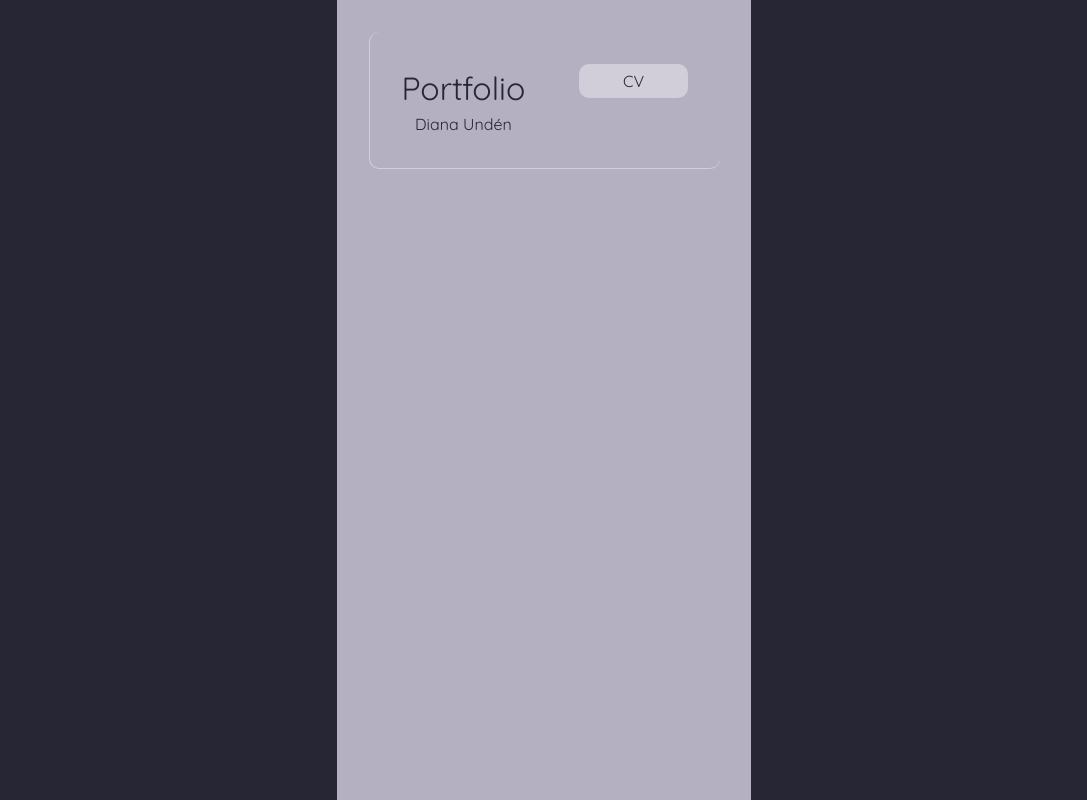
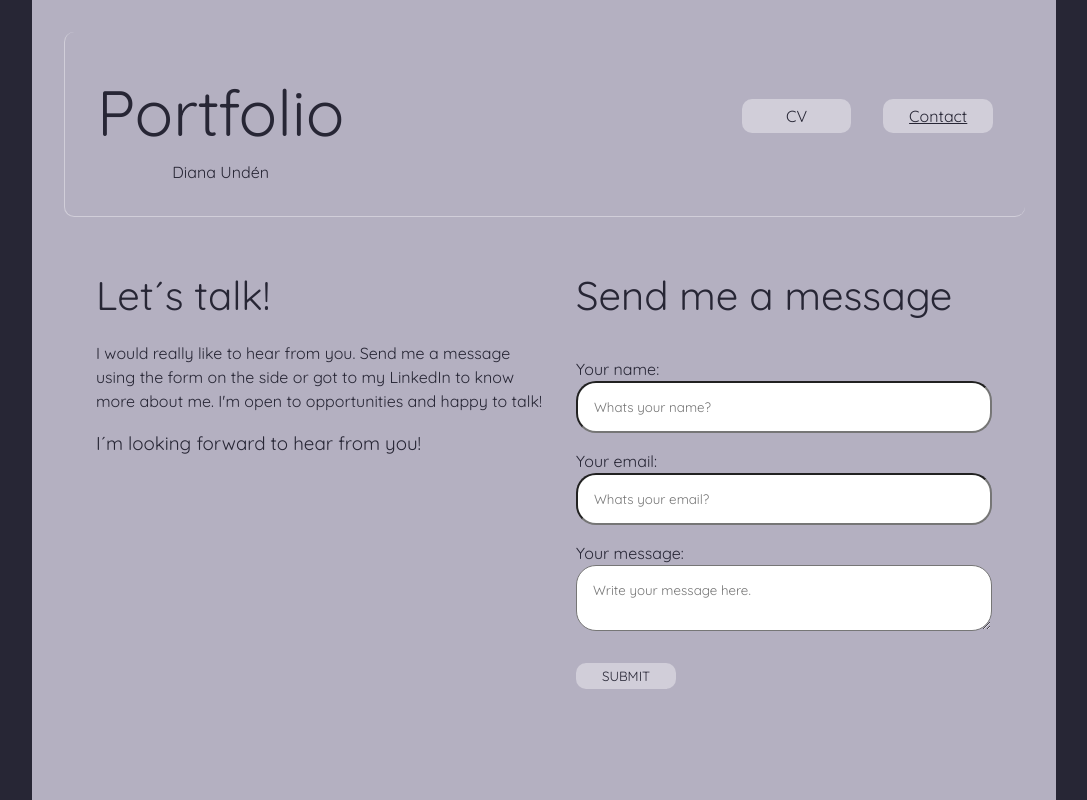
Before and after one commit to Vardagsbruket/portfolio, a React (Vite) app: page /contact in a window 1280 px wide. Shown: the top 800 px of the page, without its empty margins (96-1183 px from the left). Built offline with nearby package versions, Linux system fonts and the light colour scheme.

Commit message:
add form and contact page

```diff
--- /dev/null
+++ b/src/components/Contact.css
@@ -0,0 +1,38 @@
+.form-container {
+  width: 100%;
+  text-align: left;
+  display: flex;
+  flex-direction: column;
+  gap: 1rem;
+}
+.form {
+  display: flex;
+  flex-direction: column;
+  width: 100%;
+  gap: 1rem;
+}
+label {
+  display: flex;
+  flex-direction: column;
+}
+input,
+textarea {
+  padding: 1rem;
+  border-radius: 20px;
+  font-family: "Quicksand", sans-serif;
+}
+button {
+  width: 100px;
+  border-radius: 10px;
+  padding: 0.3rem;
+  background-color: #d1ced9;
+  text-decoration: none;
+  color: #272635;
+  font-weight: 700;
+  border: none;
+  font-family: "Quicksand", sans-serif;
+}
+button:hover {
+  background-color: #272635;
+  color: #d1ced9;
+}
--- /dev/null
+++ b/src/components/ContactForm.jsx
@@ -0,0 +1,44 @@
+import "./Contact.css";
+export const ContactForm = () => {
+  return (
+    <div className="form-container">
+      <h2>Send me a message</h2>
+      <form
+        name="contact"
+        netlify
+        data-netlify-honeypot="bot-field"
+        className="form"
+      >
+        <label>
+          Your name:
+          <input
+            type="text"
+            name="name"
+            placeholder="Whats your name?"
+            required
+          />
+        </label>
+        <label>
+          Your email:
+          <input
+            type="email"
+            name="email"
+            placeholder="Whats your email?"
+            required
+          />
+        </label>
+        <label>
+          Your message:
+          <textarea
+            name="message"
+            placeholder="Write your message here."
+            required
+          ></textarea>
+        </label>
+        <div data-netlify-recaptcha="true"></div>
+        <button type="submit">SUBMIT</button>
+        <input type="hidden" name="form-name" value="contact" />
+      </form>
+    </div>
+  );
+};
--- a/src/components/Footer.jsx
+++ b/src/components/Footer.jsx
@@ -5,7 +5,7 @@ export const Footer = () => {
   return (
     <div className="footer">
       <h3>Contact me</h3>
-      <p>Email: diana.unden@gmail.com</p>
+
       <p>
         Github:{" "}
         <Link to="https://github.com/Vardagsbruket" className="links">
--- a/src/components/Header.css
+++ b/src/components/Header.css
@@ -2,6 +2,7 @@
   display: flex;
   flex-wrap: wrap;
   justify-content: space-between;
+  align-items: center;
   border-bottom: 1px solid #d1ced9;
   border-left: 1px solid #d1ced9;
   border-radius: 10px;
@@ -25,11 +26,20 @@
   border-radius: 10px;
   padding: 0.3rem;
   background-color: #d1ced9;
+  color: #272635;
+}
+.nav-li:hover {
+  background-color: #272635;
+  color: #d1ced9;
 }
 .button-header {
   text-decoration: none;
+  font-weight: 700;
   color: #272635;
-  font-weight: 700;
+}
+.button-header:hover {
+  background-color: #272635;
+  color: #d1ced9;
 }
 
 .nav-li .active {
--- a/src/components/Header.jsx
+++ b/src/components/Header.jsx
@@ -18,6 +18,11 @@ export const Header = () => {
                 CV
               </NavLink>
             </li>
+            <li className="nav-li">
+              <NavLink to="/contact" className="button-header">
+                Contact
+              </NavLink>
+            </li>
           </ul>
         </nav>
       </div>
--- a/src/index.css
+++ b/src/index.css
@@ -20,6 +20,12 @@ body {
   background-color: #272635;
   color: #272635;
 }
+h1 {
+  font-size: 64px;
+}
 h2 {
-  margin: 1rem;
+  margin: 1rem 0;
 }
+h3 {
+  margin: 1rem 0;
+}
--- /dev/null
+++ b/src/pages/Contact.css
@@ -0,0 +1,9 @@
+.contact-container {
+  display: flex;
+  gap: 2rem;
+  justify-content: space-between;
+}
+.contact-text {
+  max-width: 50%;
+  text-align: left;
+}
--- /dev/null
+++ b/src/pages/Contact.jsx
@@ -0,0 +1,19 @@
+import { ContactForm } from "../components/ContactForm";
+import "./Contact.css";
+
+export const Contact = () => {
+  return (
+    <div className="contact-container">
+      <div className="contact-text">
+        <h2>Let´s talk!</h2>
+        <p>
+          I would really like to hear from you. Send me a message using the form
+          on the side or got to my LinkedIn to know more about me. I'm open to
+          opportunities and happy to talk!{" "}
+        </p>
+        <h3>I´m looking forward to hear from you!</h3>
+      </div>
+      <ContactForm />
+    </div>
+  );
+};
--- a/src/pages/Home.css
+++ b/src/pages/Home.css
@@ -28,6 +28,9 @@ h4 {
 h2 {
   margin-left: 50px;
   font-size: 40px;
+}
+.name {
+  margin-left: 45px;
 }
 .more-info {
   display: flex;
--- a/src/pages/Home.jsx
+++ b/src/pages/Home.jsx
@@ -13,14 +13,27 @@ export const Home = () => {
       <div className="home-container">
         <div className="home-text">
           <h4>Nice to meet you,</h4>
-          <h2>I'm Diana</h2>
+          <h2 className="name">I'm Diana</h2>
           <h4>a junior Web Developer</h4>
 
           <section>
-            <p>
-              Here you can find some more information about my experience,
-              skills and what I'm currently learning.
-            </p>
+            <section>
+              Junior developer using mainly JavaScript and React. Experience
+              using React Vite, Git, Github, REST API calls, Redux, Routes, CSS
+              and HTML from my education at Technigo and Sundsgården.{" "}
+            </section>
+            <section>
+              I also have a Ba in Business and International Relations and an
+              MSc in Globalisation, environment and global change. I have more
+              than ten years of professional experience working as a project
+              manager in the public sector and within the building industry,
+              where my focus has been quality and business development,
+              communications and improved sustainability.
+            </section>
+            <section>
+              I'm goal oriented and enjoy working in teams where problem solving
+              and continuous learning are part of everyday workflow.
+            </section>
           </section>
         </div>
         <div className="foto-container">
@@ -42,6 +55,15 @@ export const Home = () => {
             <li>React</li>
             <li>Sass</li>
             <li>Bootstrap</li>
+          </ul>
+        </div>
+        <div className="card">
+          <h3>Skills</h3>
+          <ul>
+            <li>Solution oriented</li>
+            <li>Organized</li>
+            <li>Professional English</li>
+            <li>Project management</li>
           </ul>
         </div>
         <div className="card">
--- a/src/routes/routes.jsx
+++ b/src/routes/routes.jsx
@@ -1,11 +1,13 @@
 import { Route, Routes } from "react-router-dom";
 import { Home } from "../pages/Home";
 import { CV } from "../pages/CV";
+import { Contact } from "../pages/Contact";
 
 const routes = (
   <Routes>
     <Route path="/" element={<Home />} />
     <Route path="/cv" element={<CV />} />
+    <Route path="/contact" element={<Contact />} />
   </Routes>
 );
 
```
